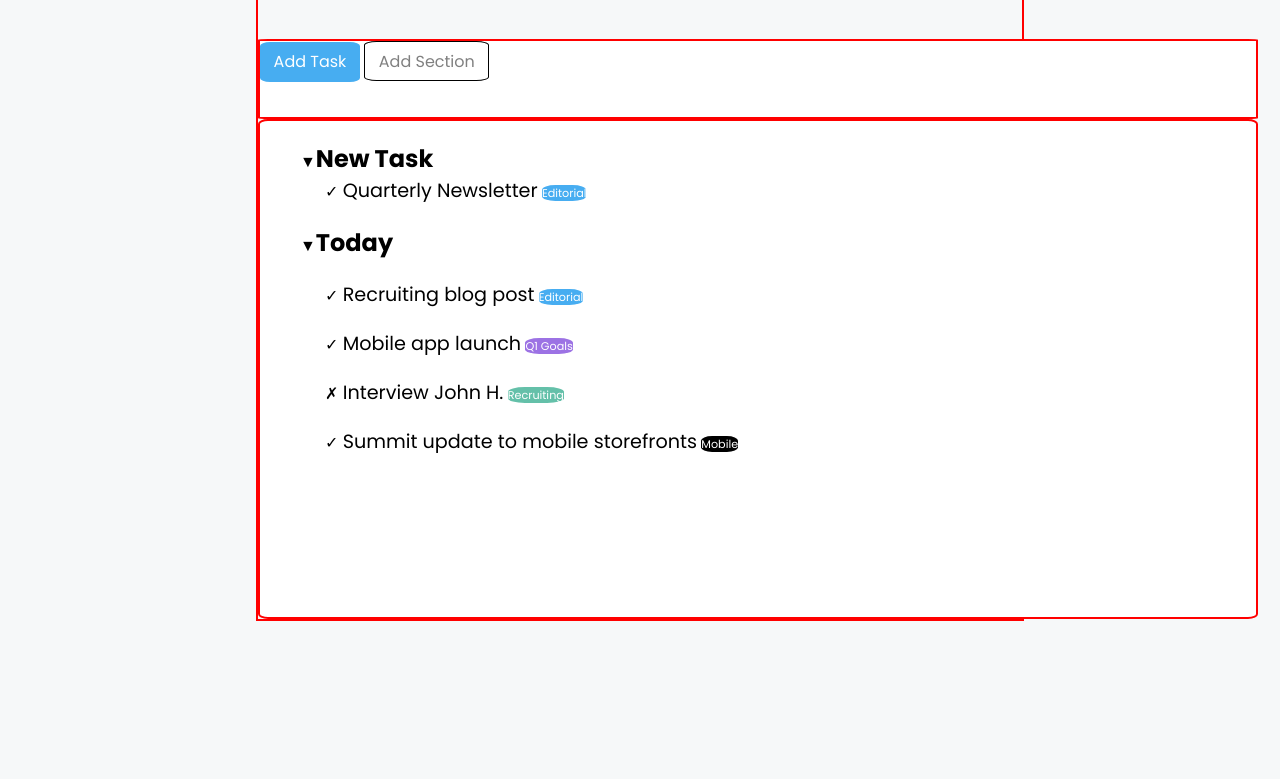
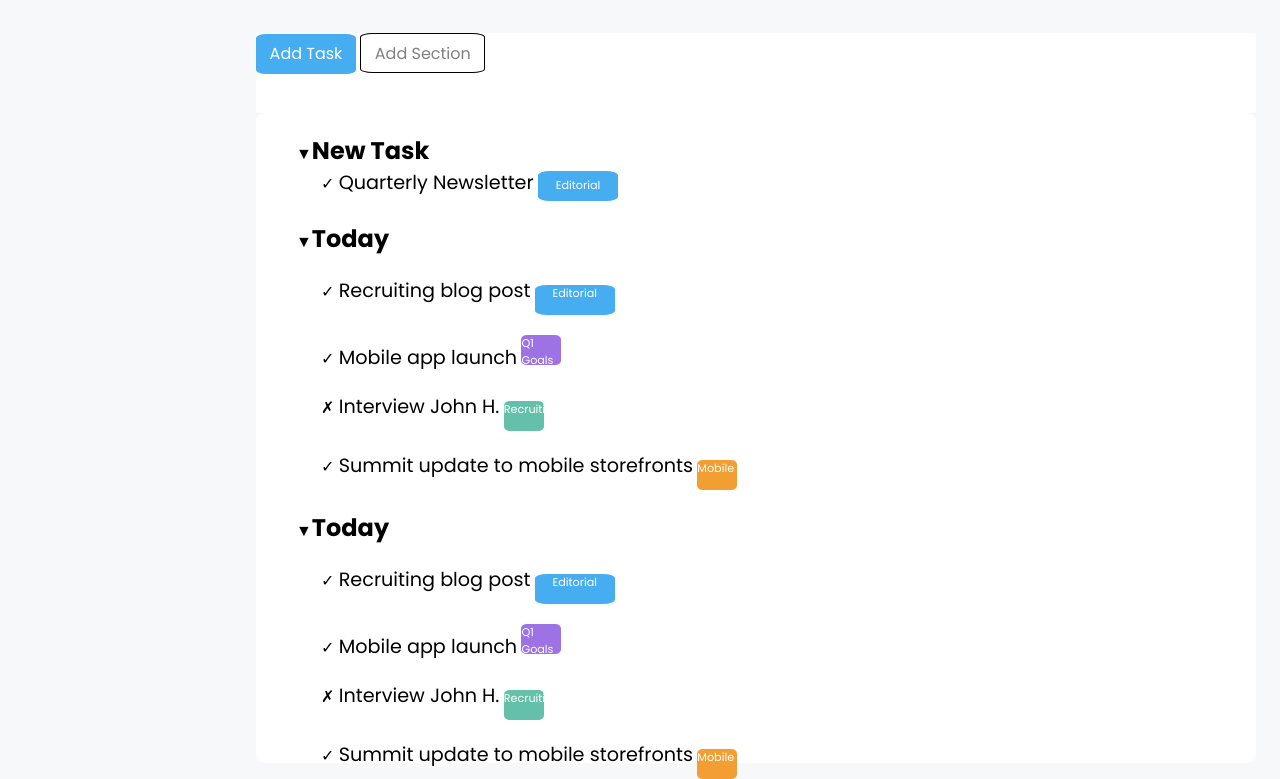
Before and after one commit to AgostinoCaruso/html-css-toboolist, a plain HTML site: page index.html in a window 1280 px wide. Shown: the part 75-854 px from the top of the page. Before the commit the page ends 800 px from the top, so only its background shows below. Drawn offline with Linux system fonts and the light colour scheme.

Commit message:
fix vari

```diff
--- a/css/style.css
+++ b/css/style.css
@@ -6,7 +6,7 @@
 /* general */
 .container{
     max-width: 1200px;
-    border:2px solid red;
+    /* border:2px solid red; */
     margin:0 auto;
 }
 .top-spacing-padding{
@@ -54,7 +54,7 @@
 /* header */
 header{
     width: 70%;
-    padding-left: 100px;
+    padding-left: 25px;
     padding-top: 10px;
     padding-bottom: 10px;
     background-color: #FFFFFF;
@@ -79,7 +79,7 @@ header{
 }
 #pannel-bottom{
     padding-top: 20px;
-    height:500px;
+    height:650px;
 }
 .button{
     height:40px;
@@ -102,19 +102,26 @@ header{
     border: 1px solid black;
 }
 .highlighted-text{
-    height: 40px;
+    display: inline-block;
+    height: 30px;
     width:40px;
     background-color: black;
-    border-radius: 30%;
+    border-radius: 15%;
 }
 #editorial{
     background-color: #47ADF1;
+    height: 5;
+    width: 80px;
+    text-align: center;
 }
 #q1-goals{
     background-color: #9C72E4;
 }
 #recruiting{
     background-color: #64C0A9;
+}
+#mobile{
+    background-color: #F29E33;
 }
 .title-ul{
     padding-left: 40px;
--- a/index.html
+++ b/index.html
@@ -32,7 +32,27 @@
                     &#9660;<span class="poppins-bold bigger-font">New Task</span>
                     <ul>
                         <li>&check;
-                            <span class="medium-font">Quarterly Newsletter</span> <span class ="highlighted-text text-white smaller-font" id="editorial">Editorial</span>
+                            <span class="medium-font">Quarterly Newsletter</span>
+                                <div class="highlighted-text" id="editorial">
+                                    <span class="text-white smaller-font">Editorial</span>
+                                </div>
+                        </li>
+                    </ul>
+                </div>
+                <div class="title-ul top-spacing-padding">
+                    &#9660;<span class="poppins-bold bigger-font">Today</span>
+                    <ul>
+                        <li class="top-spacing-padding">&check;
+                            <span class="medium-font">Recruiting blog post</span> <span class ="highlighted-text text-white smaller-font" id="editorial">Editorial</span>
+                        </li>
+                        <li class="top-spacing-padding">&check;
+                            <span class="medium-font">Mobile app launch</span> <span class ="highlighted-text text-white smaller-font" id="q1-goals">Q1 Goals</span>
+                        </li>
+                        <li class="top-spacing-padding">&cross;
+                            <span class="medium-font">Interview John H.</span> <span class ="highlighted-text text-white smaller-font" id="recruiting">Recruiting</span>
+                        </li>
+                        <li class="top-spacing-padding">&check;
+                            <span class="medium-font">Summit update to mobile storefronts</span> <span class ="highlighted-text text-white smaller-font" id="mobile">Mobile</span>
                         </li>
                     </ul>
                 </div>
```
